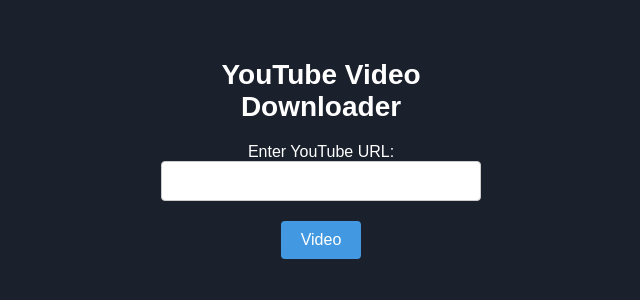
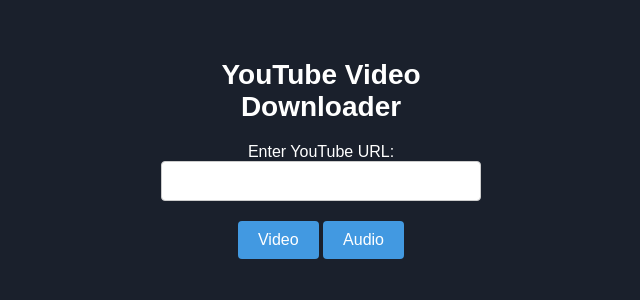
Before and after one commit to francisco-arturo/ytdownloader, a Flask app: page / in a window 1280 px wide. Shown: the top 300 px of the page, without its empty margins (319-959 px from the left). Run offline with Flask 3, Linux system fonts and the light colour scheme.

Commit message:
attempting to download audio

```diff
--- a/app.py
+++ b/app.py
@@ -5,14 +5,24 @@
 app = Flask(__name__)
 
 @app.route('/', methods=['GET', 'POST'])
-def download_video():
+def download():
     if request.method == 'POST':
         url = request.form.get('url')  # Get the URL from the form
         print(f"URL: {url}")  # Print out the value of 'url'
         if url is None:  # Check if 'url' is None
             return "Error: No URL provided. Please enter a URL."
+
         yt = YouTube(url)
-        stream = yt.streams.get_highest_resolution()
+
+        if 'video' in request.form:
+            # If 'video' key exists in form data, download video
+            stream = yt.streams.get_highest_resolution()
+        elif 'audio' in request.form:
+            # If 'audio' key exists in form data, download audio
+            stream = yt.streams.get_audio_only()
+        else:
+            return "Error: No download type selected."
+
         output_path = os.path.expanduser("~/Downloads")
         filepath = os.path.join(output_path, stream.default_filename)
         stream.download(output_path=output_path)
--- a/templates/index.html
+++ b/templates/index.html
@@ -91,8 +91,8 @@
             <input type="text" id="url" name="url" required>
             <br>
             <input type="submit" name="download_type" value="Video">
-            <!-- <input type="submit" name="download_type" value="Audio">
-            <input type="submit" name="download_type" value="Playlist"> -->
+            <input type="submit" name="download_type" value="Audio">
+            <!-- <input type="submit" name="download_type" value="Playlist"> -->
         </form>
     </div>
 </body>
```
